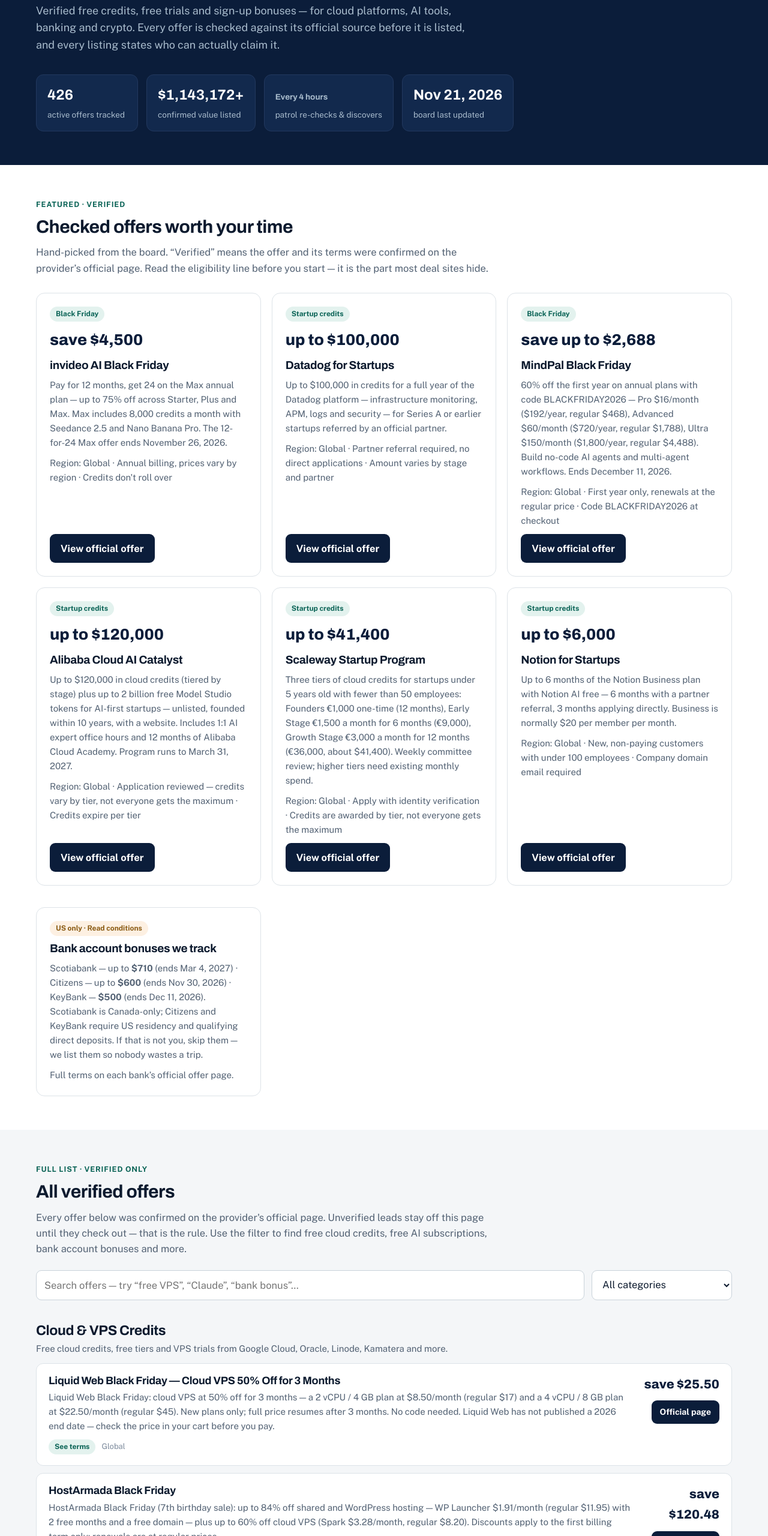
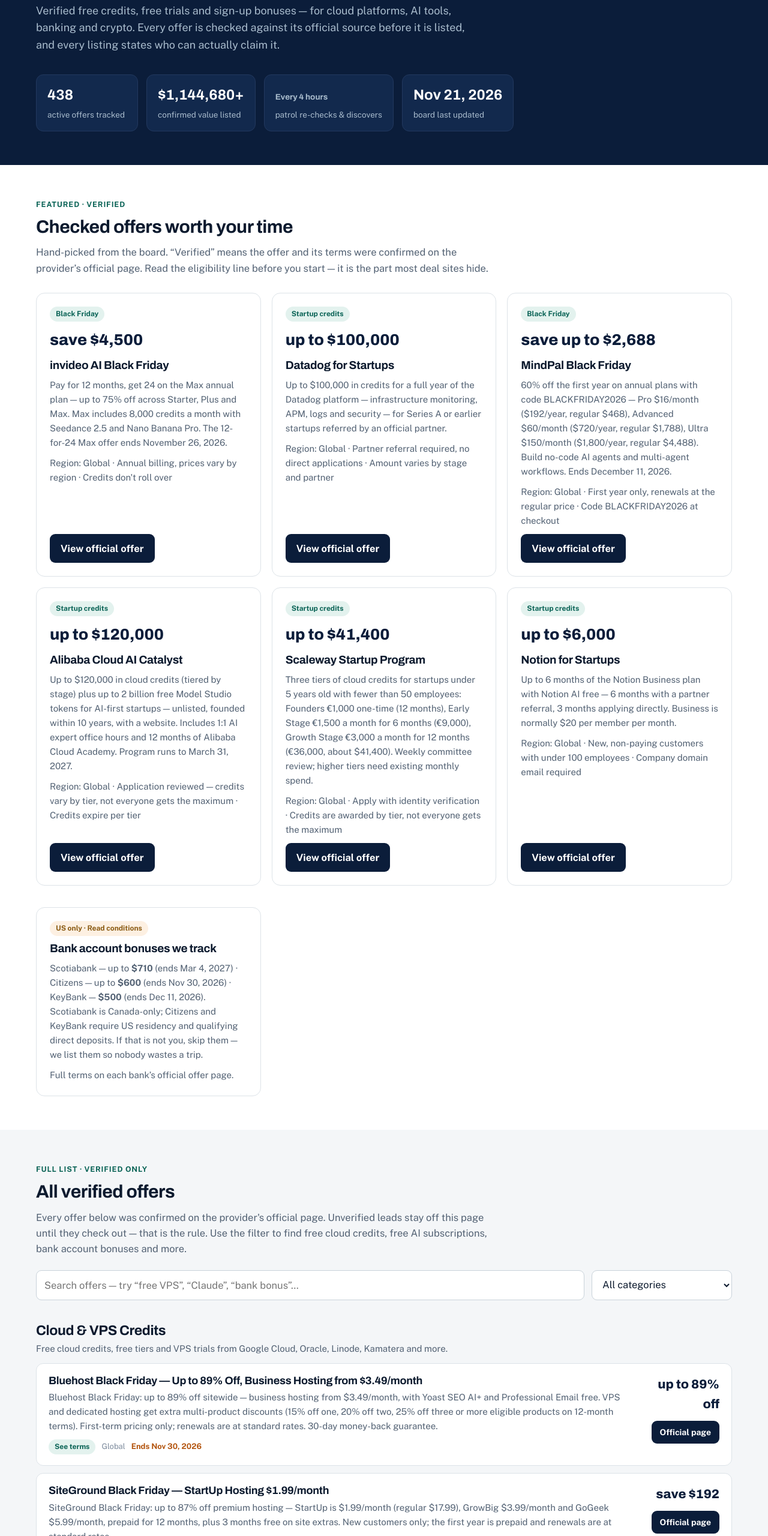
Before and after one commit to phelanlorna48-creator/starleaptech-website, a plain HTML site: page deals.html in a window 1280 px wide. Shown: the part 240-2800 px from the top of the page at 60% size. Drawn offline with nearby package versions, Linux system fonts and the light colour scheme.

Commit message:
Sync Deal Hunter page

```diff
--- a/deals.html
+++ b/deals.html
@@ -104,8 +104,8 @@ html[data-lang="zh"] .len{display:none}
 <h1>Global Deal Hunter</h1>
 <p><span class="lzh">已核实的免费额度、免费试用和开户奖励——覆盖云平台、AI 工具、银行与加密货币。每条在上榜前都回官方来源核对，并写明到底谁能领。</span><span class="len">Verified free credits, free trials and sign-up bonuses — for cloud platforms, AI tools, banking and crypto. Every offer is checked against its official source before it is listed, and every listing states who can actually claim it.</span></p>
 <div class="stats">
-<div class="stat"><b>426</b><span><span class="lzh">条活动在榜追踪</span><span class="len">active offers tracked</span></span></div>
-<div class="stat"><b>$1,143,172+</b><span><span class="lzh">已确认价值</span><span class="len">confirmed value listed</span></span></div>
+<div class="stat"><b>438</b><span><span class="lzh">条活动在榜追踪</span><span class="len">active offers tracked</span></span></div>
+<div class="stat"><b>$1,144,680+</b><span><span class="lzh">已确认价值</span><span class="len">confirmed value listed</span></span></div>
 <div class="stat"><b><span class="lzh">每 4 小时</span><span class="len">Every 4 hours</span></b><span><span class="lzh">巡检复核与发现</span><span class="len">patrol re-checks &amp; discovers</span></span></div>
 <div class="stat"><b>Nov 21, 2026</b><span><span class="lzh">看板最近更新</span><span class="len">board last updated</span></span></div>
 </div>
@@ -185,6 +185,16 @@ html[data-lang="zh"] .len{display:none}
 <div class="filterbar"><input id="q" type="search" placeholder="Search offers — try “free VPS”, “Claude”, “bank bonus”…" aria-label="Search offers">
 <select id="cat" aria-label="Category"><option value="">All categories</option><option value="vps">Cloud &amp; VPS Credits</option><option value="ai">AI Tools &amp; Subscriptions</option><option value="bank">Bank Account Bonuses</option><option value="crypto">Crypto Rewards</option><option value="ucard">Cards</option><option value="software">Software Deals</option></select></div><div class="cat-head" data-cathead="vps"><h3><span class="lzh">云与 VPS 额度</span><span class="len">Cloud &amp; VPS Credits</span></h3><p><span class="lzh">来自 Google Cloud、Oracle、Linode、Kamatera 等的免费云额度、免费层级与 VPS 试用。</span><span class="len">Free cloud credits, free tiers and VPS trials from Google Cloud, Oracle, Linode, Kamatera and more.</span></p></div>
 <div class="deal" data-cat="vps">
+<div class="deal-main"><h3>Bluehost Black Friday — Up to 89% Off, Business Hosting from $3.49/month</h3><p>Bluehost Black Friday: up to 89% off sitewide — business hosting from $3.49/month, with Yoast SEO AI+ and Professional Email free. VPS and dedicated hosting get extra multi-product discounts (15% off one, 20% off two, 25% off three or more eligible products on 12-month terms). First-term pricing only; renewals are at standard rates. 30-day money-back guarantee.</p>
+<p class="meta"><span class="chip">See terms</span> <span>Global</span> <span class="ends">Ends Nov 30, 2026</span></p></div>
+<div class="deal-side"><span class="deal-value">up to 89% off</span><a class="btn small" href="https://www.bluehost.com/" target="_blank" rel="noopener">Official page</a></div>
+</div>
+<div class="deal" data-cat="vps">
+<div class="deal-main"><h3>SiteGround Black Friday — StartUp Hosting $1.99/month</h3><p>SiteGround Black Friday: up to 87% off premium hosting — StartUp is $1.99/month (regular $17.99), GrowBig $3.99/month and GoGeek $5.99/month, prepaid for 12 months, plus 3 months free on site extras. New customers only; the first year is prepaid and renewals are at standard rates.</p>
+<p class="meta"><span class="chip">See terms</span> <span>Global (new customers)</span> <span class="ends">Ends Nov 30, 2026</span></p></div>
+<div class="deal-side"><span class="deal-value">save $192</span><a class="btn small" href="https://www.siteground.com" target="_blank" rel="noopener">Official page</a></div>
+</div>
+<div class="deal" data-cat="vps">
 <div class="deal-main"><h3>Liquid Web Black Friday — Cloud VPS 50% Off for 3 Months</h3><p>Liquid Web Black Friday: cloud VPS at 50% off for 3 months — a 2 vCPU / 4 GB plan at $8.50/month (regular $17) and a 4 vCPU / 8 GB plan at $22.50/month (regular $45). New plans only; full price resumes after 3 months. No code needed. Liquid Web has not published a 2026 end date — check the price in your cart before you pay.</p>
 <p class="meta"><span class="chip">See terms</span> <span>Global</span></p></div>
 <div class="deal-side"><span class="deal-value">save $25.50</span><a class="btn small" href="https://www.liquidweb.com/vps-hosting-v3/" target="_blank" rel="noopener">Official page</a></div>
@@ -842,6 +852,16 @@ html[data-lang="zh"] .len{display:none}
 <div class="deal-side"><span class="deal-value">$500</span><a class="btn small" href="https://www.truist.com/checking/one-simple-choice" target="_blank" rel="noopener">Official page</a></div>
 </div>
 <div class="cat-head" data-cathead="crypto"><h3><span class="lzh">加密货币奖励</span><span class="len">Crypto Rewards</span></h3><p><span class="lzh">交易所欢迎奖励与推荐奖励，充值与质押要求都标注清楚。</span><span class="len">Exchange welcome bonuses and referral rewards, with deposit and staking requirements labeled.</span></p></div>
+<div class="deal" data-cat="crypto">
+<div class="deal-main"><h3>SafePal Black Friday — 15% Off Sitewide (Code BFCM2026)</h3><p>SafePal Black Friday and Cyber Monday sale (November 20 to December 3, 2026): 15% off sitewide with code BFCM2026, stackable with automatic tiered savings — $20 off a $200 cart and $50 off a $400 cart. A daily LUCKYSTAR draw can win a 50% off coupon. Hardware wallets and accessories included.</p>
+<p class="meta"><span class="chip">See terms</span> <span>Global</span> <span class="ends">Ends Dec 3, 2026</span></p></div>
+<div class="deal-side"><span class="deal-value">save up to $102.50</span><a class="btn small" href="https://www.safepal.com/" target="_blank" rel="noopener">Official page</a></div>
+</div>
+<div class="deal" data-cat="crypto">
+<div class="deal-main"><h3>Trezor Black Friday — Hardware Wallets Up to 40% Off</h3><p>Trezor Black Friday and holiday sale: hardware wallets, bundles and backups up to 40% off until January 5, 2027. Safe 3 is 33% off ($39, regular $59), Safe 5 is 38% off ($79, regular $129), Safe 7 is 28% off ($179, regular $249) and Keep Metal is 30% off ($69, regular $99). Backup bundles reach 43% off. Buy only from the official Trezor store.</p>
+<p class="meta"><span class="chip">See terms</span> <span>Global</span> <span class="ends">Ends Jan 5, 2027</span></p></div>
+<div class="deal-side"><span class="deal-value">save up to $119</span><a class="btn small" href="https://trezor.io/blog/news/which-trezor-hardware-wallet-is-right-for-you-a-black-friday-buying-guide" target="_blank" rel="noopener">Official page</a></div>
+</div>
 <div class="deal" data-cat="crypto">
 <div class="deal-main"><h3>Bitrue Black Friday — First Trade Covered, Up to 400 USDT for New Users</h3><p>Bitrue Black Friday (November 20 to December 3, 2026, 08:00 UTC): new users get first-trade loss protection — a first spot purchase of $50+ in BTC or ETH is covered up to 100 USDT if the price falls 20%+ by the end of the campaign, and a first futures trade of $100+ earns a 100 USDT trial voucher plus up to 200 USDT liquidation protection. Combined welcome rewards reach up to 400 USDT. A $60,000 total pool also funds a futures leaderboard (30,000 USDT), a spot leaderboard (10,000 USDT) and a Surprise Box pool (10,000 USDT). Most rewards are trial vouchers, not cash. Not available in the US, Canada, UK, EEA, China or sanctioned countries.</p>
 <p class="meta"><span class="chip">Trading volume required</span> <span>Global (excl. US, Canada, UK, EEA, China)</span> <span class="ends">Ends Dec 3, 2026</span></p></div>
@@ -1035,6 +1055,16 @@ html[data-lang="zh"] .len{display:none}
 <div class="deal-side"><span class="deal-value">≈ $50</span><a class="btn small" href="https://help.ether.fi/en/articles/867285-what-is-pick-a-perk" target="_blank" rel="noopener">Official page</a></div>
 </div>
 <div class="cat-head" data-cathead="software"><h3><span class="lzh">软件优惠</span><span class="len">Software Deals</span></h3><p><span class="lzh">软件与数字服务的免费计划和终身买断优惠。</span><span class="len">Free plans and lifetime deals for software and digital services.</span></p></div>
+<div class="deal" data-cat="software">
+<div class="deal-main"><h3>TradingView Black Friday — Up to 80% Off Annual Plans + 1 Month Free</h3><p>TradingView Black Friday (November 23–27) and Cyber Monday (November 28 to December 1, 2026): annual plans up to 80% off plus one extra month free — 13 months for the price of 12. No code needed; the discount shows on the official Black Friday page. The discount covers the first payment only and renewals are at regular rates; per-plan prices post when the sale opens on November 23.</p>
+<p class="meta"><span class="chip">See terms</span> <span>Global</span> <span class="ends">Ends Dec 1, 2026</span></p></div>
+<div class="deal-side"><span class="deal-value">up to 80% off</span><a class="btn small" href="https://www.tradingview.com/black-friday/" target="_blank" rel="noopener">Official page</a></div>
+</div>
+<div class="deal" data-cat="software">
+<div class="deal-main"><h3>WP Rocket Black Friday — 40% Off 1 Year, 60% Off 3 Years</h3><p>WP Rocket Black Friday: 40% off a 1-year license or 60% off a 3-year license on all five plans, no code needed, until November 27, 2026. Single (1 site) is $3/month for 1 year or $1.95/month for 3 years (regular $5/month); Multi plans for up to 500 sites included. Rocket Insights is free and a 14-day trial applies. First purchase only; renewals are at regular prices.</p>
+<p class="meta"><span class="chip">See terms</span> <span>Global</span> <span class="ends">Ends Nov 27, 2026</span></p></div>
+<div class="deal-side"><span class="deal-value">save up to $1,094.76</span><a class="btn small" href="https://wp-rocket.me/coupons/" target="_blank" rel="noopener">Official page</a></div>
+</div>
 <div class="deal" data-cat="software">
 <div class="deal-main"><h3>Nifty — AppSumo Black Friday Drop 3</h3><p>AppSumo Black Friday Drop 3 (Run Your Business): Nifty lifetime deal $89.10 (regular $99, listed value $1,428) — a project-management hub for client approvals, roadmaps and AI agents via MCP. One-time payment; the lowest price lasts 48 hours from November 20, then rises. 60-day money-back guarantee.</p>
 <p class="meta"><span class="chip">See terms</span> <span>Global</span> <span class="ends">Ends Dec 4, 2026</span></p></div>
```
